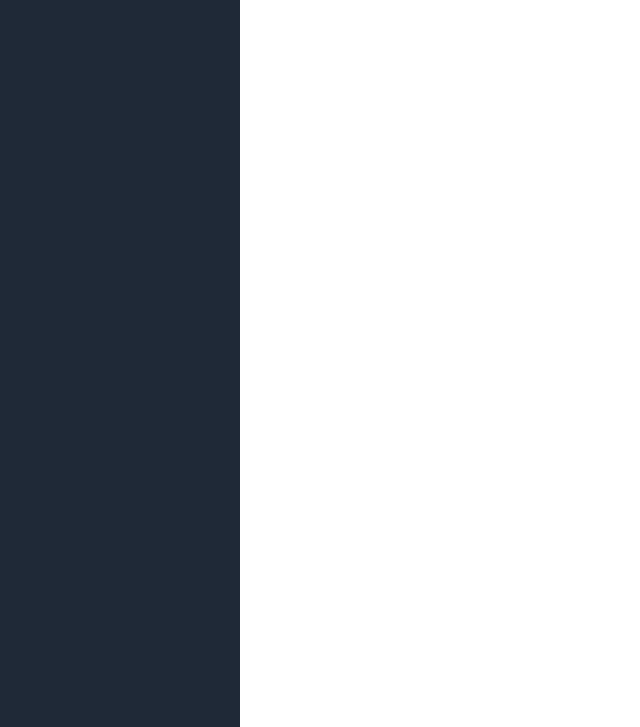
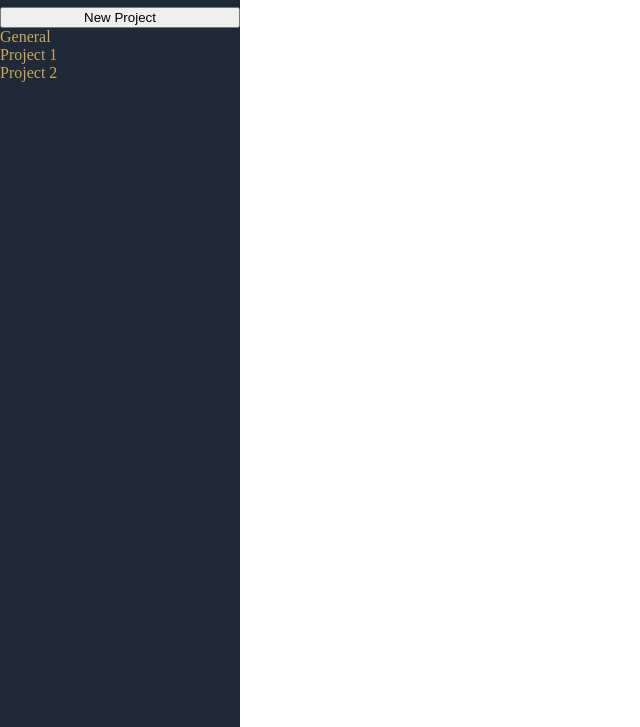
Before and after one commit to B96-osrs/todo-list, a website built with webpack: page dist/index.html in a window 1280 px wide. Shown: the part 73-800 px from the top of the page, without its empty margins (0-640 px from the left). Built offline with nearby package versions, Linux system fonts and the light colour scheme.

Commit message:
Add sidebar elements

```diff
--- a/dist/index.html
+++ b/dist/index.html
@@ -10,6 +10,12 @@
     <div class="content">
         <div class="sidebar">
             <h1 id="headline">To-do</h1>
+            <button class="add-button" id="project-button">New Project</button>
+            <div class="project-list">
+                <div>General</div>
+                <div>Project 1</div>
+                <div>Project 2</div>
+            </div>
         </div>
         <div class="main-container"></div>
     </div>
```
